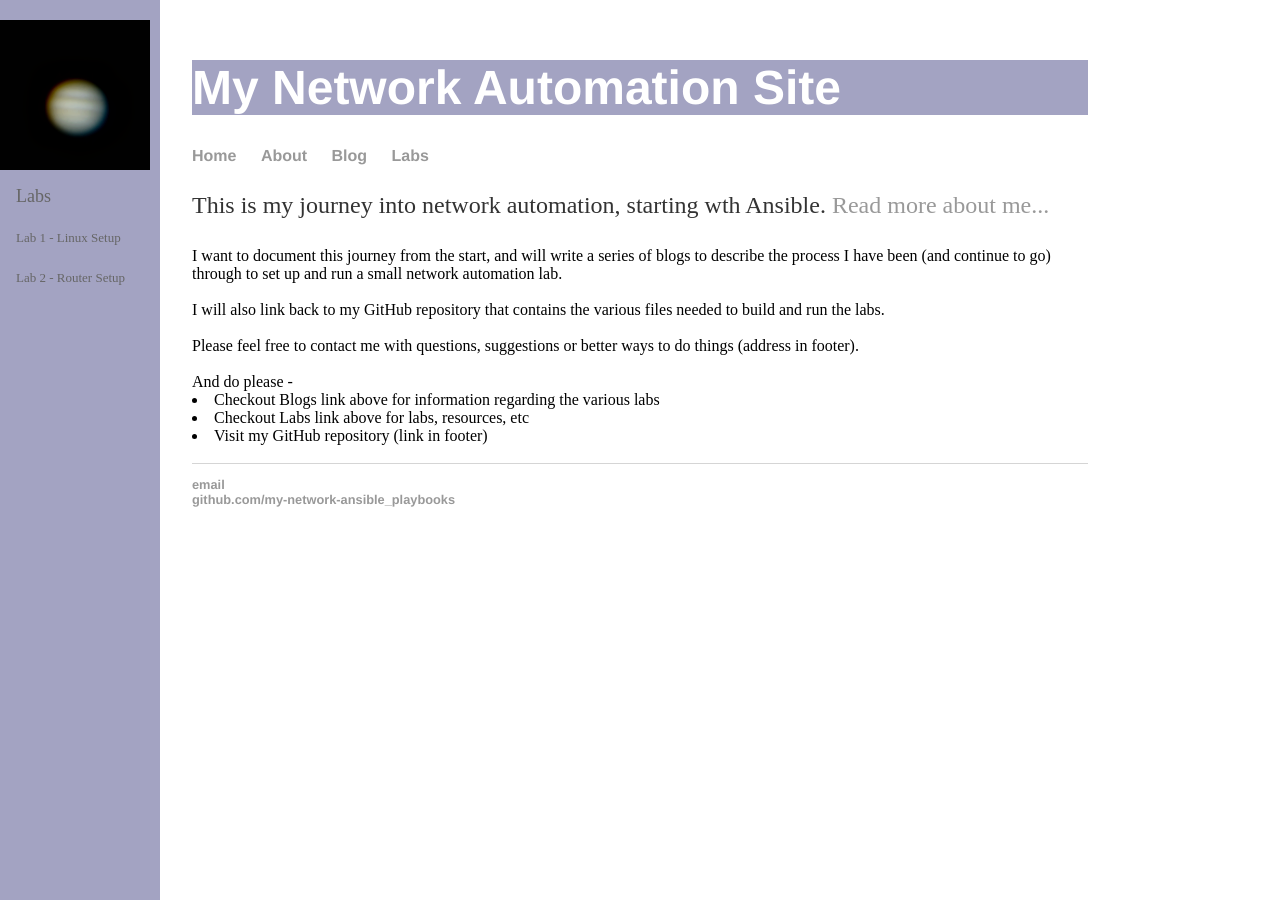
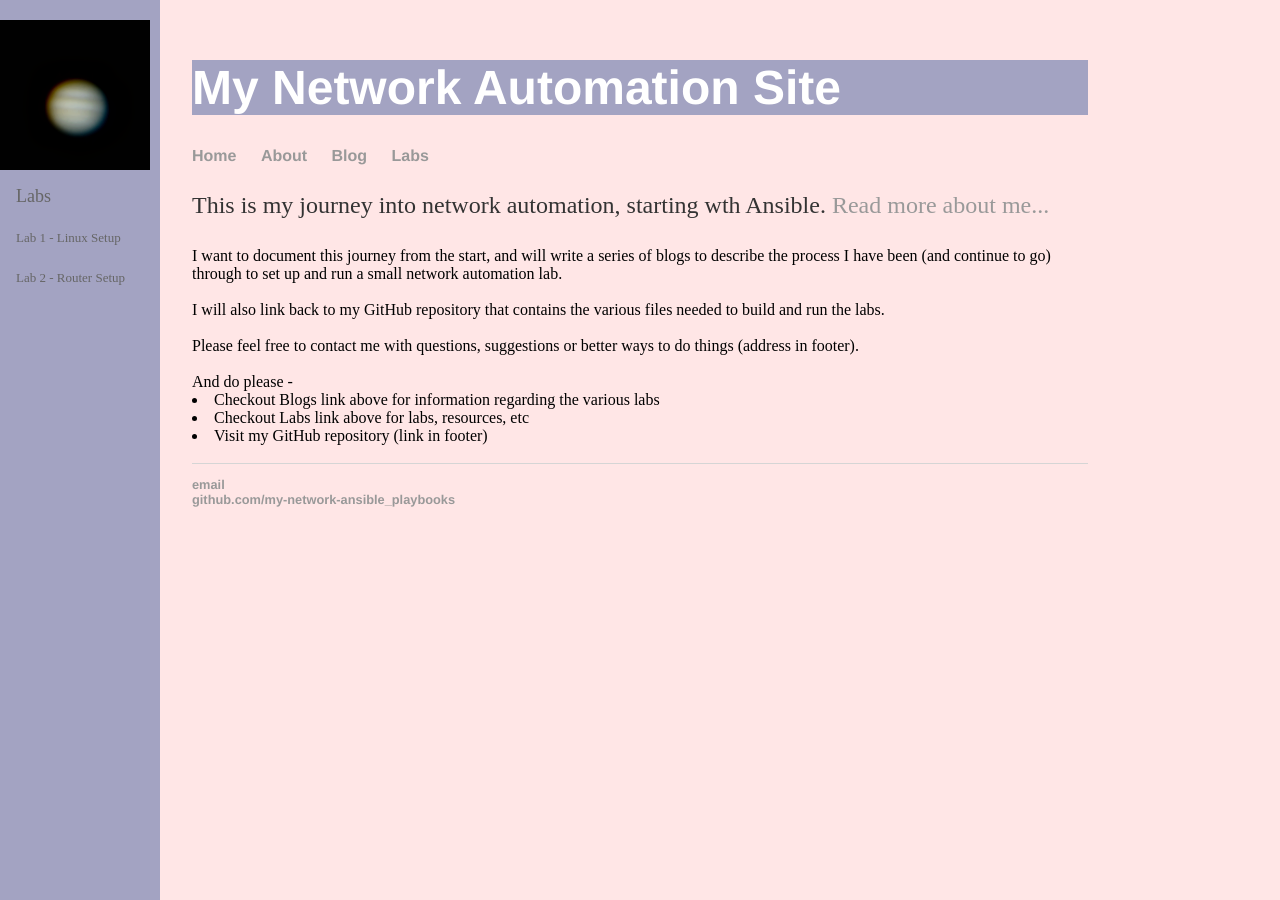
Before and after one commit to craigeowen/craigeowen.github.io, a Jekyll site: the page built from index.html, in a window 1280 px wide. Built offline with Jekyll 4.4.1, drawn with Linux system fonts in a browser that asks for light colours.

Commit message:
Update main.css

```diff
--- a/css/main.css
+++ b/css/main.css
@@ -1,4 +1,5 @@
 body {
+    background-color: #ffe6e6;
     margin: 60px auto;
     width: 70%;
 }
```
